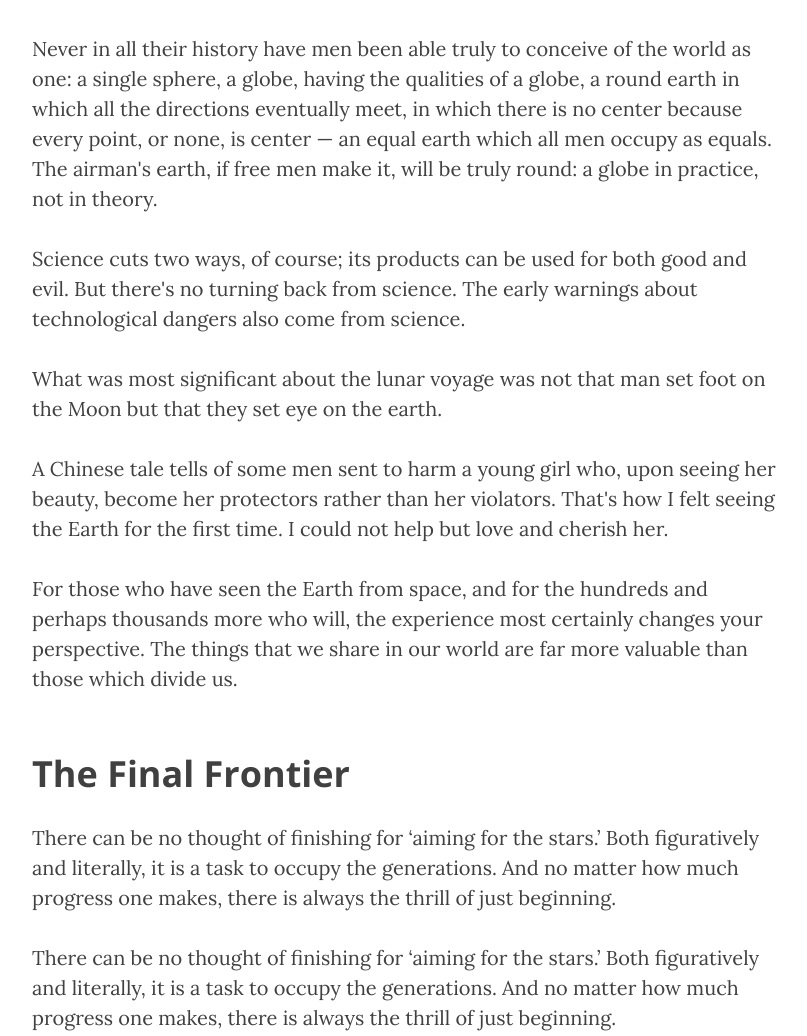
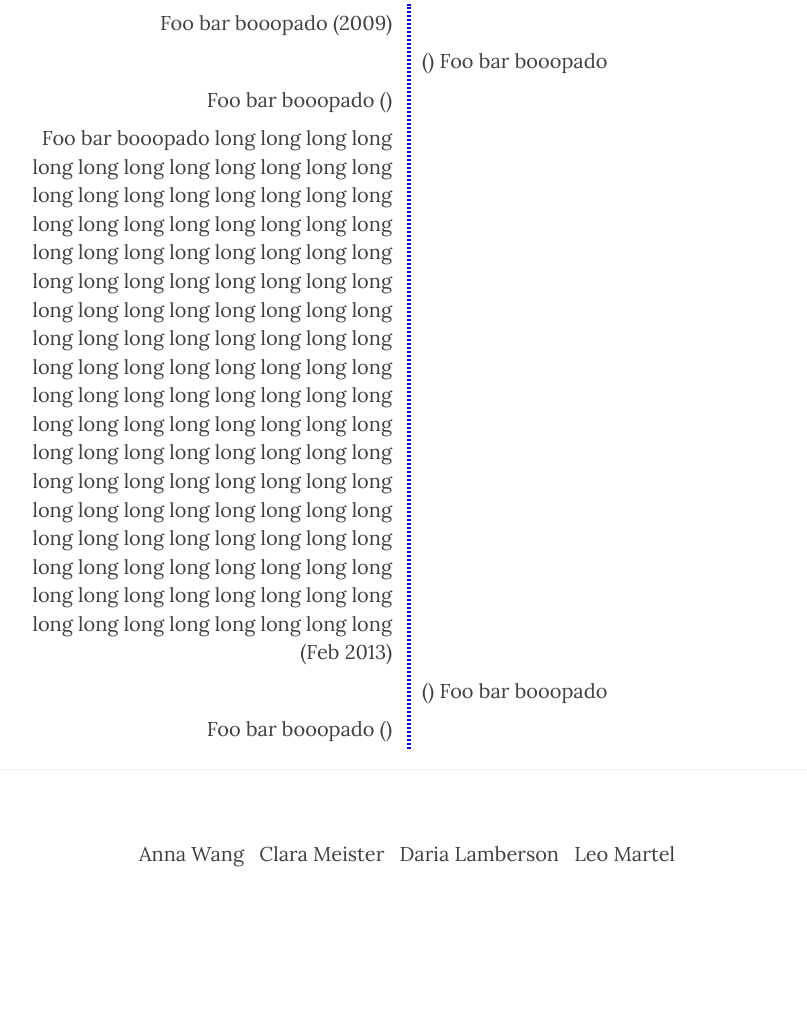
Before and after one commit to lmartel-school/cs181, a plain HTML site: page timeline.html in a window 1280 px wide. Shown: the part 500-1536 px from the top of the page, without its empty margins (233-1040 px from the left). After the commit the page ends 1434 px from the top, so only its background shows below. Drawn offline with nearby package versions, Linux system fonts and the light colour scheme.

Commit message:
timeline skelly

```diff
--- a/timeline.html
+++ b/timeline.html
@@ -98,42 +98,47 @@
     <article>
         <div class="container">
             <div class="row">
-                <div class="col-lg-8 col-lg-offset-2 col-md-10 col-md-offset-1">
-                    <p>Never in all their history have men been able truly to conceive of the world as one: a single sphere, a globe, having the qualities of a globe, a round earth in which all the directions eventually meet, in which there is no center because every point, or none, is center — an equal earth which all men occupy as equals. The airman's earth, if free men make it, will be truly round: a globe in practice, not in theory.</p>
-
-                    <p>Science cuts two ways, of course; its products can be used for both good and evil. But there's no turning back from science. The early warnings about technological dangers also come from science.</p>
-
-                    <p>What was most significant about the lunar voyage was not that man set foot on the Moon but that they set eye on the earth.</p>
-
-                    <p>A Chinese tale tells of some men sent to harm a young girl who, upon seeing her beauty, become her protectors rather than her violators. That's how I felt seeing the Earth for the first time. I could not help but love and cherish her.</p>
-
-                    <p>For those who have seen the Earth from space, and for the hundreds and perhaps thousands more who will, the experience most certainly changes your perspective. The things that we share in our world are far more valuable than those which divide us.</p>
-
-                    <h2 class="section-heading">The Final Frontier</h2>
-
-                    <p>There can be no thought of finishing for ‘aiming for the stars.’ Both figuratively and literally, it is a task to occupy the generations. And no matter how much progress one makes, there is always the thrill of just beginning.</p>
-
-                    <p>There can be no thought of finishing for ‘aiming for the stars.’ Both figuratively and literally, it is a task to occupy the generations. And no matter how much progress one makes, there is always the thrill of just beginning.</p>
-
-                    <blockquote>The dreams of yesterday are the hopes of today and the reality of tomorrow. Science has not yet mastered prophecy. We predict too much for the next year and yet far too little for the next ten.</blockquote>
-
-                    <p>Spaceflights cannot be stopped. This is not the work of any one man or even a group of men. It is a historical process which mankind is carrying out in accordance with the natural laws of human development.</p>
-
-                    <h2 class="section-heading">Reaching for the Stars</h2>
-
-                    <p>As we got further and further away, it [the Earth] diminished in size. Finally it shrank to the size of a marble, the most beautiful you can imagine. That beautiful, warm, living object looked so fragile, so delicate, that if you touched it with a finger it would crumble and fall apart. Seeing this has to change a man.</p>
-
-                    <a href="#">
-                        <img class="img-responsive" src="img/post-sample-image.jpg" alt="">
-                    </a>
-                    <span class="caption text-muted">To go places and do things that have never been done before – that’s what living is all about.</span>
-
-                    <p>Space, the final frontier. These are the voyages of the Starship Enterprise. Its five-year mission: to explore strange new worlds, to seek out new life and new civilizations, to boldly go where no man has gone before.</p>
-
-                    <p>As I stand out here in the wonders of the unknown at Hadley, I sort of realize there’s a fundamental truth to our nature, Man must explore, and this is exploration at its greatest.</p>
-
-                    <p>Placeholder text by <a href="http://spaceipsum.com/">Space Ipsum</a>. Photographs by <a href="https://www.flickr.com/photos/nasacommons/">NASA on The Commons</a>.</p>
+              <div class="col-lg-8 col-lg-offset-2 col-md-10 col-md-offset-1">
+                <div class="timeline">
+                  <style type="text/css">
+                    .timeline {
+                    overflow: auto;
+                    }
+                    .timeline:after {
+                    content:"";
+                    position:absolute;
+                    z-index: -1;
+                    top: 0;
+                    bottom: 0;
+                    left: 50%;
+                    border: 2px dotted blue;
+                    }
+                    .timeline div {
+                    width: 48%;
+                    margin-top: 5px;
+                    margin-bottom: 5px;
+                    }
+                    .timeline .public {
+                    float: left;
+                    clear: both;
+                    text-align: right;
+                    }
+                    .timeline .private {
+                    float: right;
+                    clear: both;
+                    }
+                    .timeline .public:after, .timeline .private:before {
+                    content: " (" attr(data-date) ") ";
+                    }
+                    </style>
+                  <div class="public" data-date="2009">Foo bar booopado</div>
+                  <div class="private">Foo bar booopado</div>
+                  <div class="public">Foo bar booopado</div>
+                  <div class="public" data-date="Feb 2013">Foo bar booopado long long long long long long long long long long long long long long long long long long long long long long long long long long long long long long long long long long long long long long long long long long long long long long long long long long long long long long long long long long long long long long long long long long long long long long long long long long long long long long long long long long long long long long long long long long long long long long long long long long long long long long long long long long long long long long long long long long long long long long long long long long long long long long long long long long long long long long long long long long long long  </div>
+                  <div class="private">Foo bar booopado</div>
+                  <div class="public">Foo bar booopado</div>
                 </div>
+              </div>
             </div>
         </div>
     </article>
```
